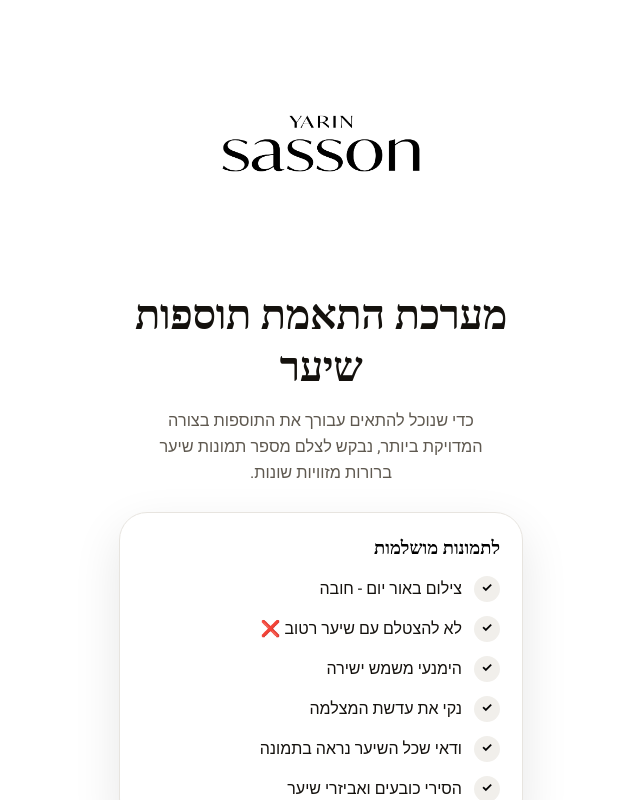
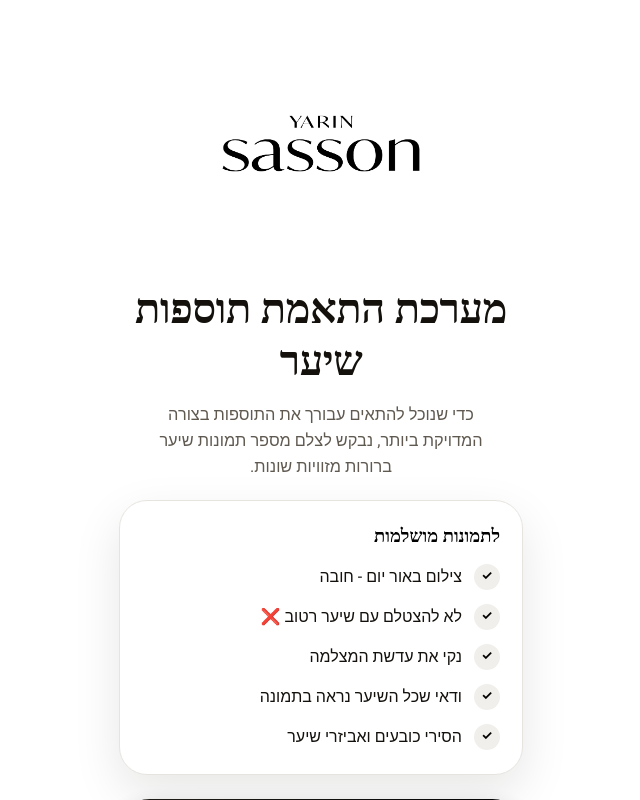
Before and after one commit to tomer0017/HairMatch, a React (Vite) app: page / in a window 1280 px wide. Shown: the top 800 px of the page, without its empty margins (319-959 px from the left). Built offline with nearby package versions, Linux system fonts and the light colour scheme; a web font is replaced by a local one.

Commit message:
home page/ ui fixes

```diff
--- a/src/components/LandingPage.css
+++ b/src/components/LandingPage.css
@@ -1,7 +1,7 @@
 .landing {
   display: flex;
   flex-direction: column;
-  gap: 26px;
+  gap: 20px;
   flex: 1;
   justify-content: center;
   padding-block: 12px;
--- a/src/components/LandingPage.tsx
+++ b/src/components/LandingPage.tsx
@@ -8,7 +8,6 @@ interface LandingPageProps {
 const TIPS = [
   'צילום באור יום - חובה',
   'לא להצטלם עם שיער רטוב ❌',
-  'הימנעי משמש ישירה',
   'נקי את עדשת המצלמה',
   'ודאי שכל השיער נראה בתמונה',
   'הסירי כובעים ואביזרי שיער',
```
